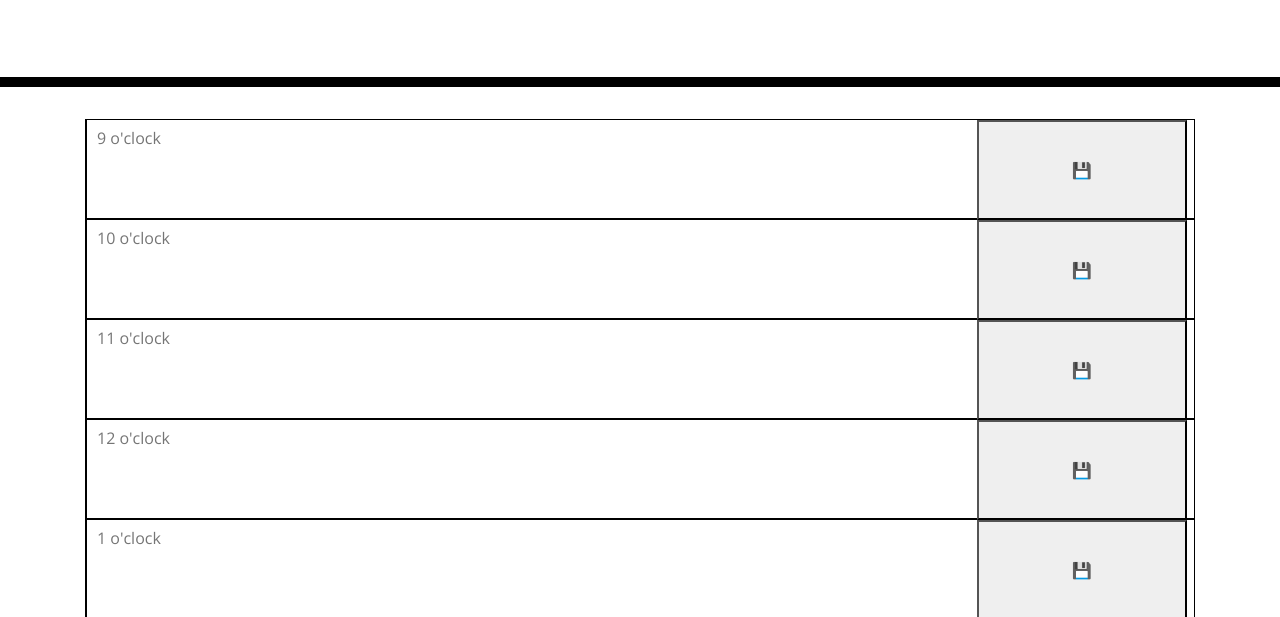
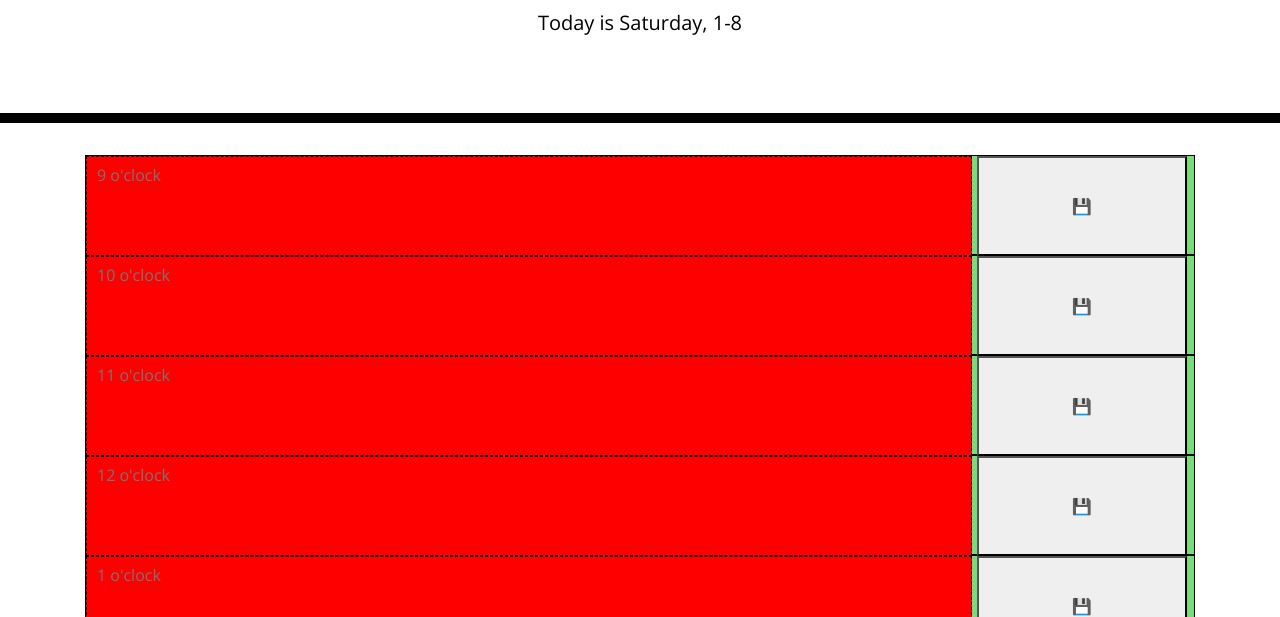
Before and after one commit to Hadrin/WorkdayPlanner, a plain HTML site: page index.html in a window 1280 px wide. Shown: the part 181-798 px from the top of the page. Drawn offline with nearby package versions, Linux system fonts and the light colour scheme.

Commit message:
All functionality implemented

```diff
--- a/index.html
+++ b/index.html
@@ -85,8 +85,9 @@
       </div>
     </div>
 
+
+    <script src="https://cdnjs.cloudflare.com/ajax/libs/jquery/3.2.1/jquery.min.js"></script>
+    <script src="https://cdnjs.cloudflare.com/ajax/libs/moment.js/2.29.1/moment-with-locales.min.js"></script>
     <script src="script.js"></script>
-    <script src="https://cdnjs.cloudflare.com/ajax/libs/jquery/3.2.1/jquery.min.js"></script>
-    <script src="https://cdnjs.cloudflare.com/ajax/libs/moment.js/2.24.0/moment.min.js"></script>
   </body>
 </html>
--- a/script.js
+++ b/script.js
@@ -1,3 +1,4 @@
+//Create variables for handling elements
 var input9 = document.querySelector("#todo9");
 var input10 = document.querySelector("#todo10");
 var input11 = document.querySelector("#todo11");
@@ -18,6 +19,9 @@ var but3 = document.querySelector("#button3");
 var but4 = document.querySelector("#button4");
 var but5 = document.querySelector("#button5");
 
+var currentDay = document.querySelector("#currentDay");
+
+//Adds click handlers to all save buttons
 but9.addEventListener("click", function(){clickHandler("9")}, false);
 but10.addEventListener("click", function(){clickHandler("10")}, false);
 but11.addEventListener("click", function(){clickHandler("11")}, false);
@@ -28,6 +32,7 @@ but3.addEventListener("click", function(){clickHandler("3")}, false);
 but4.addEventListener("click", function(){clickHandler("4")}, false);
 but5.addEventListener("click", function(){clickHandler("5")}, false);
 
+//Attempts to load saved data, and if successful populates loaded data into fields
 try{input9.value = window.localStorage.getItem(9);} catch {}
 try{input10.value = window.localStorage.getItem(10);} catch{}
 try{input11.value = window.localStorage.getItem(11);} catch{}
@@ -38,7 +43,33 @@ try{input3.value = window.localStorage.getItem(3);} catch{}
 try{input4.value = window.localStorage.getItem(4);} catch{}
 try{input5.value = window.localStorage.getItem(5);} catch{}
 
+//Writes the current date to the header
+let daysOfWeekArray = ["Sunday", "Monday", "Tuesday", "Wednesday", "Thursday", "Friday", "Saturday"];
+var dayOfWeek = daysOfWeekArray[moment().day()];
+var month = (moment().month() + 1);
+var dateOfMonth = moment().date();
 
+currentDay.textContent = ("Today is " + dayOfWeek + ", " + month + "-" + dateOfMonth);
+
+//Color textarea according to whether it is present, in the past, or in the future
+let hourArray = [input9, input10, input11, input12, input1, input2, input3, input4, input5];
+var now = moment().hour();
+now = (now - 9);
+for(var i = 0; i < 9; i++){
+    if(i < now){
+        hourArray[i].setAttribute("style", "background-color:#FF0000");
+    } else if(i == now){
+        hourArray[i].setAttribute("style", "background-color:#FFFF00");
+    } else {
+        hourArray[i].setAttribute("style", "background-color:#00FFFF");
+    }
+}
+
+
+
+//Function directs and loads data based on which button was clicked, which is determined
+//by the value of n passed to it
+//The try/catch blocks are necessary to read empty fields, which is used to erase data
 function clickHandler(n) {
     switch (n) {
         case "9":
@@ -78,12 +109,14 @@ function clickHandler(n) {
             break;
 
         default:
+            //Runs if an n value outside of 9-5 is used. Should not show up.
             alert("An Error Has Occurred. Please Reload Your Page And Try Again." + n);
 
 
     }
 }
 
+//Writes the value of data to a key-value localStorage pair, with a key of n
 function saveHandler(n, data) {
     console.log("Saving data: " + data + " to key: " + n);
     window.localStorage.setItem(n, data);
--- a/style.css
+++ b/style.css
@@ -74,11 +74,13 @@ textarea {
   height: 100px;
   width: 100%;
   border: 1px solid #000000;
+  background-color: #77dd77;
 }
 
-.timeblock input{
-  height: 100px;
+.timeblock textarea{
+  height: 95px;
   width: 80%;
+  border: 1px dashed #000000;
 }
 
 .timeblock button{
```
